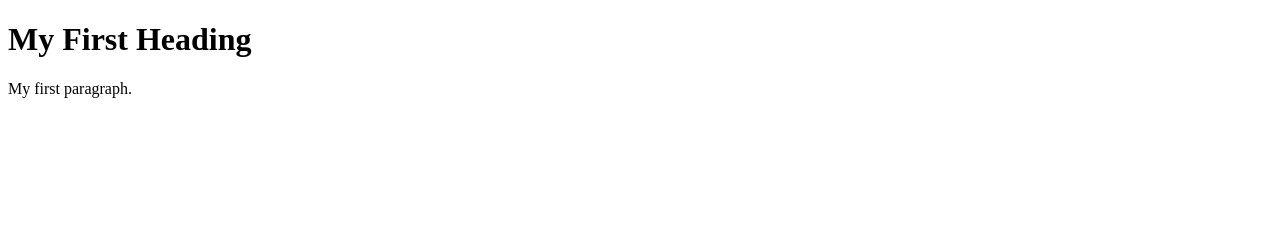
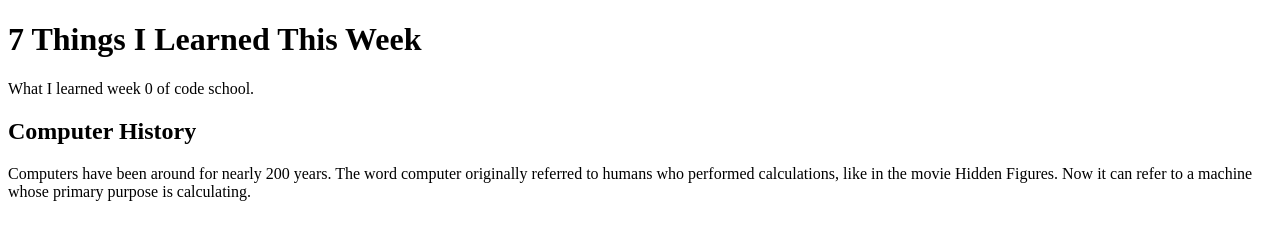
Before and after one commit to asmithxu/Review, a plain HTML site: page index.html in a window 1280 px wide. Drawn offline with Linux system fonts and the light colour scheme.

Commit message:
added line

```diff
--- a/index.html
+++ b/index.html
@@ -2,8 +2,11 @@
 <html>
     <body>
 
-        <h1>My First Heading</h1>
-            <p>My first paragraph.</p>
+        <h1>7 Things I Learned This Week</h1>
+            <p>What I learned week 0 of code school.</p>
+
+                <h2>Computer History</h2>
+                   <p>Computers have been around for nearly 200 years. The word computer originally referred to humans who performed calculations, like in the movie Hidden Figures. Now it can refer to a machine whose primary purpose is calculating.</p>  </p>
 
     </body>
 </html>
```
